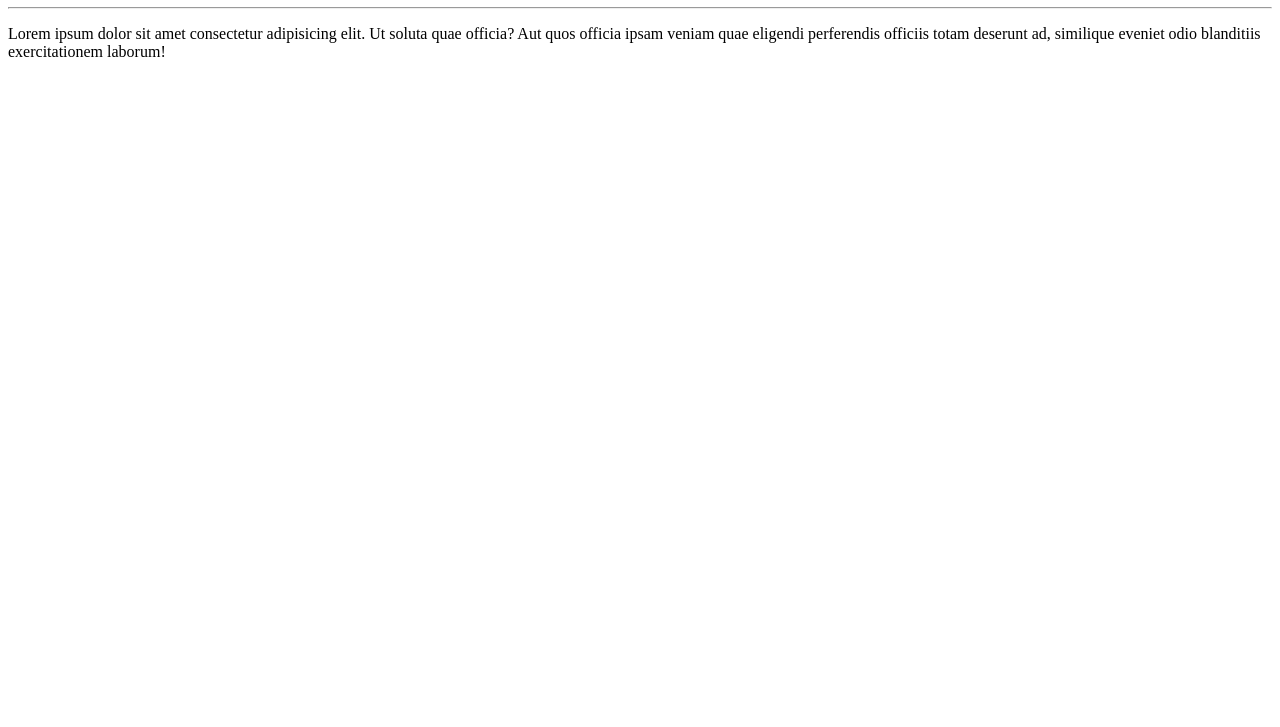
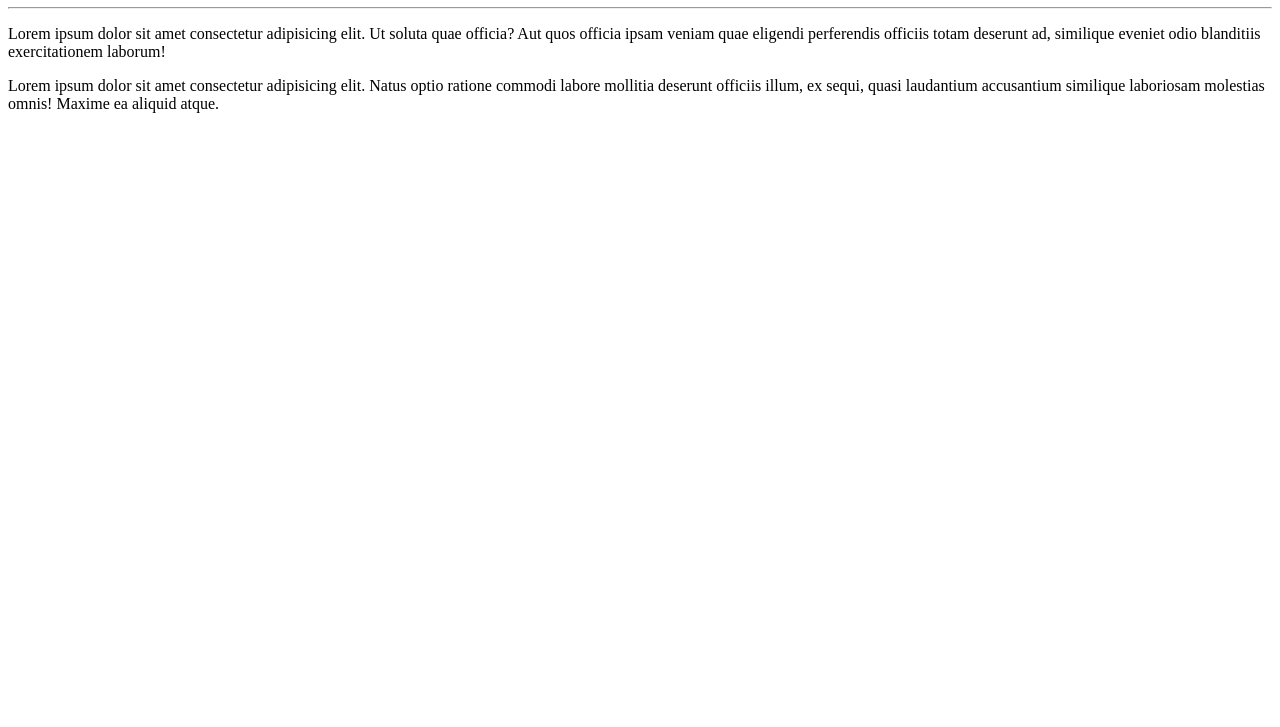
Before and after one commit to PedroSNovais/Ola-Mundo, a plain HTML site: page site-exemplo/index.html in a window 1280 px wide. Shown: the part 73-800 px from the top of the page. Drawn offline with Linux system fonts and the light colour scheme.

Commit message:
add um paragrafo

```diff
--- a/site-exemplo/index.html
+++ b/site-exemplo/index.html
@@ -9,5 +9,6 @@
     <h1>olá, Mundo!!!</h1>
     <hr>
     <p>Lorem ipsum dolor sit amet consectetur adipisicing elit. Ut soluta quae officia? Aut quos officia ipsam veniam quae eligendi perferendis officiis totam deserunt ad, similique eveniet odio blanditiis exercitationem laborum!</p>
+    <p>Lorem ipsum dolor sit amet consectetur adipisicing elit. Natus optio ratione commodi labore mollitia deserunt officiis illum, ex sequi, quasi laudantium accusantium similique laboriosam molestias omnis! Maxime ea aliquid atque.</p>
 </body>
 </html>
```
